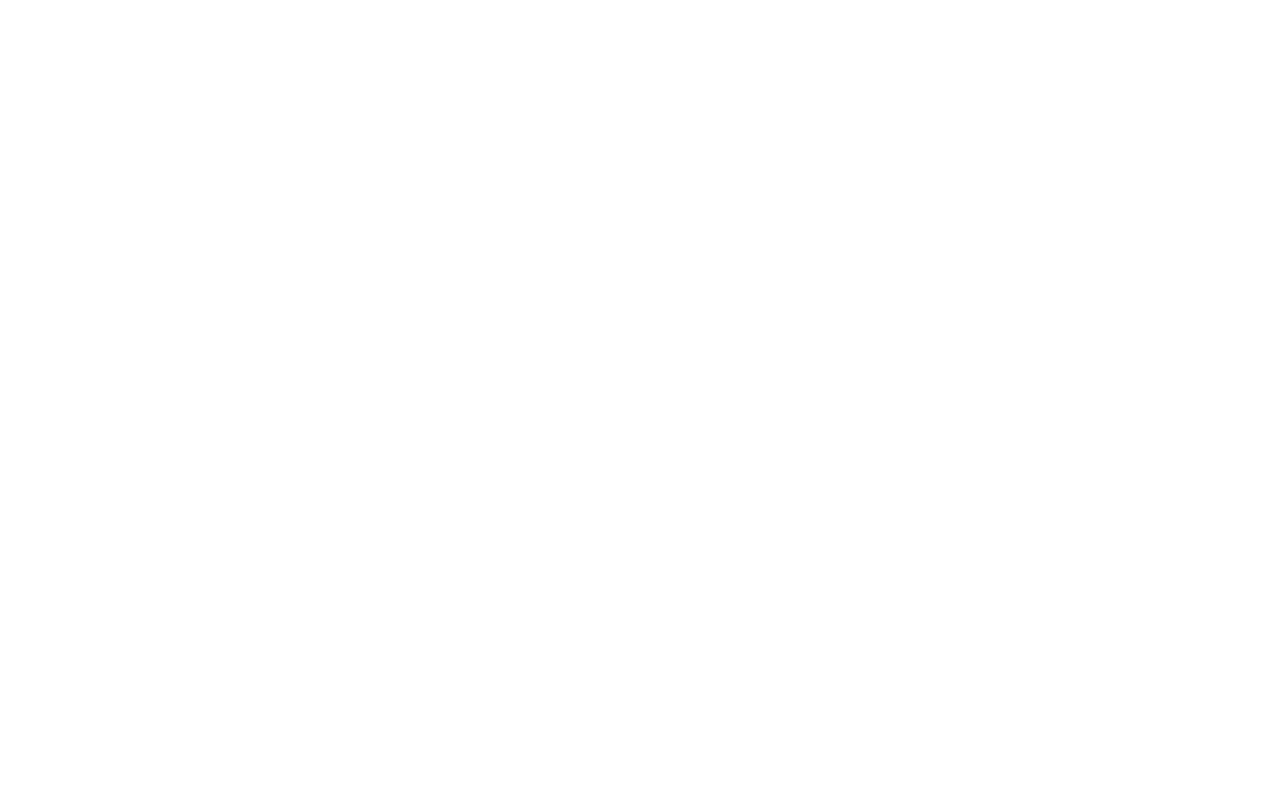
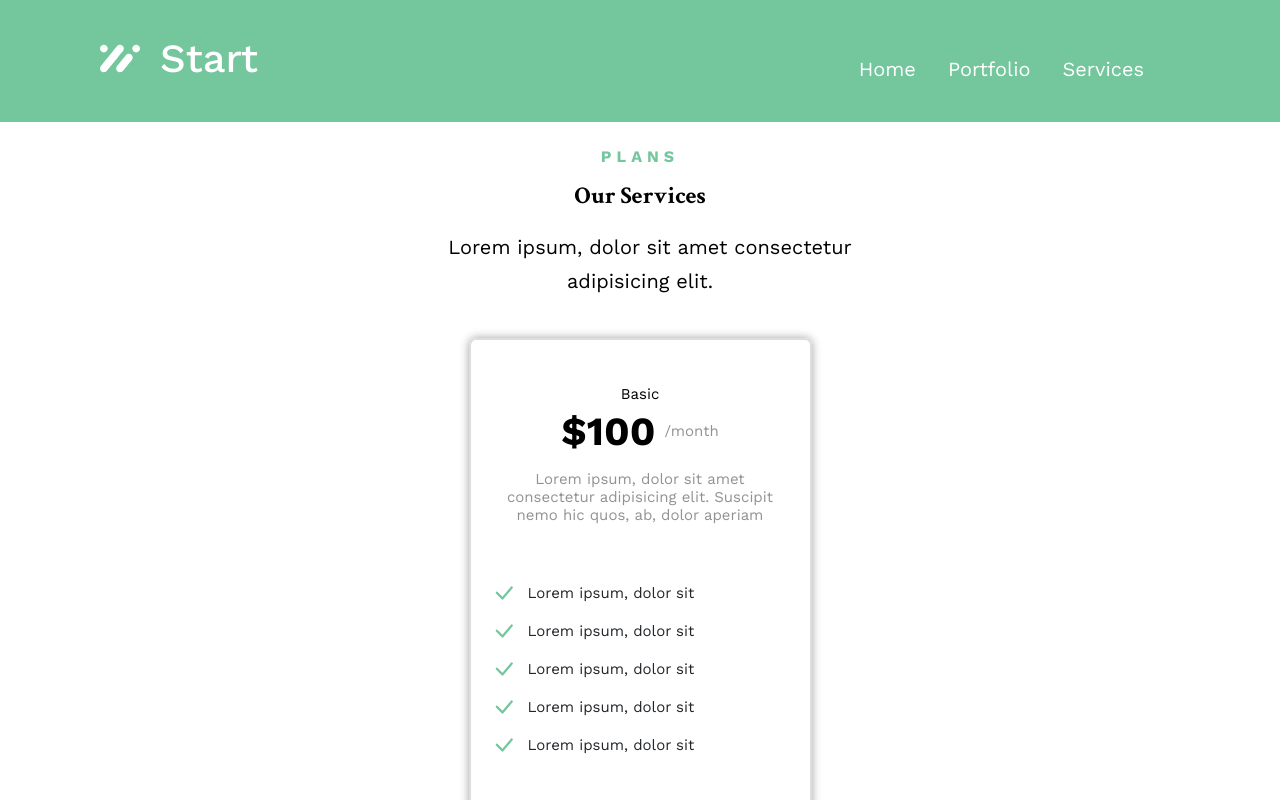
Before and after one commit to FaridaAdamuMagaji/Startup-Page, a React (Create React App) app: page /Services in a window 1280 px wide. Before the commit this address had no page. Shown: the top 800 px of the page. Built offline with nearby package versions, Linux system fonts and the light colour scheme.

Commit message:
added services page

```diff
--- a/src/App.css
+++ b/src/App.css
@@ -501,3 +501,84 @@
   }
 
 }
+
+/*styling for services*/
+.ours{
+  font-family: "Crimson Text", serif;
+  font-size: 24px;
+  font-weight: 700;
+  text-align: center;
+}
+.shadow{
+  border: 2px solid #ddd;
+  box-shadow: 0 0 10px rgba(29, 24, 24, 0.4);
+  width: 339px;
+  height: 560px;
+  justify-self: center;
+  border-radius: 7px;
+  margin-bottom: 35px;
+  margin-top: 45px;
+}
+.basic{
+  text-align: center;
+  font-weight: 400;
+  font-size: 15px;
+  font-family: "Work Sans", serif;
+  padding-top: 30px;
+}
+.cost{
+  text-align: center;
+  display: flex;
+  gap: 9px;
+  justify-self: center;
+  margin-top: -20px;
+}
+.mile{
+  font-family: "Work Sans", serif;
+  font-weight: 700;
+  font-size: 40px;
+  margin-top: 10px;
+}
+.month{
+  font-size: 15px;
+  font-weight: 400;
+  font-family: "Work Sans", serif;
+  color: rgba(33, 37, 41, 0.5);
+  margin-top: 24px;
+}
+.tick{
+  margin-top: 45px;
+  margin-bottom: 45px;
+}
+.ticks{
+  display: flex;
+  gap: 15px;
+  margin-left: 24px;
+  margin-bottom: -10px;
+
+}
+.amet{
+  font-size: 15px;
+  font-weight: 400;
+  text-align: center;
+  justify-self: center;
+  font-family: "Work Sans", serif;
+  width: 279px;
+  color: rgba(33, 37, 41, 0.5);
+  margin-top: -25px;
+}
+.sits{
+  color: rgba(33, 37, 41, 1);
+  font-size: 15px;
+  font-family: "Work Sans", serif;
+  font-weight: 400;
+}
+
+/*Desktop view for services*/
+@media screen and (min-width: 1024px) {
+  .key{
+    display: flex;
+    align-content: center;
+    justify-content: center;
+  }
+}
--- a/src/App.js
+++ b/src/App.js
@@ -4,6 +4,7 @@
 import { BrowserRouter as Router, Routes, Route } from 'react-router-dom';
 import Home from './Component/Pages/Home';
 import Portfolio from './Component/Pages/Portfolio';
+import Services from './Component/Pages/Services';
 
 
 function Welcome() {
@@ -13,6 +14,7 @@
       <Routes>
         <Route path="/" element={<Home />} />
         <Route path="/Portfolio" element={<Portfolio />} />
+        <Route path="/Services" element={<Services />} />
       </Routes>
     </Router>
 
--- /dev/null
+++ b/src/Component/Pages/Services.js
@@ -0,0 +1,13 @@
+import ServiceList from "../ServiceList";
+
+
+const Services = () => {
+    return (
+        <section>
+            <ServiceList />
+
+        </section>
+    );
+}
+
+export default Services;
--- /dev/null
+++ b/src/Component/ServiceList.js
@@ -0,0 +1,101 @@
+import Navbar from "./Navbar";
+import tick from "../assets/tick.svg";
+import { useState } from "react";
+import Footer from "./Footer";
+
+const ServiceList = (props) => {
+
+    const [service, setService] = useState([
+        {
+            subscription: 'Basic',
+            cost: '$100',
+            time: '/month',
+            lorem: 'Lorem ipsum, dolor sit amet consectetur adipisicing elit. Suscipit nemo hic quos, ab, dolor aperiam',
+            picture: 'tick',
+            text: 'Lorem ipsum, dolor sit',
+            id: 1
+        },
+        {
+            subscription: 'Plus',
+            cost: '$250',
+            time: '/month',
+            lorem: 'Lorem ipsum, dolor sit amet consectetur adipisicing elit. Suscipit nemo hic quos, ab, dolor aperiam',
+            picture: 'tick',
+            text: 'Lorem ipsum, dolor sit',
+            id: 2
+        },
+        {
+            subscription: 'Pro',
+            cost: '$400',
+            time: '/month',
+            lorem: 'Lorem ipsum, dolor sit amet consectetur adipisicing elit. Suscipit nemo hic quos, ab, dolor aperiam',
+            picture: 'tick',
+            text: 'Lorem ipsum, dolor sit',
+            id: 3
+        }
+    ]);
+    console.log(props, service);
+    return (
+        <div>
+            <div className="title">
+                <Navbar />
+            </div>
+            <div className="second">
+                <p className="part">
+                    PLANS
+                </p>
+                <p className="ours">Our Services</p>
+                <p className="dolor">
+                    Lorem ipsum, dolor sit amet consectetur <span className="elicits">adipisicing elit.</span>
+                </p>
+            </div>
+            <div>
+                {service.map((services) => (
+                    <div className="key" key={services.id}>
+                        <div id="plus">
+                        <div className="shadow">
+                            <p className="basic">{services.subscription}</p>
+                            <div className="cost">
+                                <p className="mile">{services.cost}</p>
+                                <p className="month">{services.time}</p>
+                            </div>
+                            <p className="amet">{services.lorem}</p>
+                            <div className="tick">
+                                <div className="ticks">
+                                    <img src={tick} alt="works" />
+                                    <p className="sits">{services.text}</p>
+                                </div>
+                                <div className="ticks">
+                                    <img src={tick} alt="works" />
+                                    <p className="sits">{services.text}</p>
+                                </div>
+                                <div className="ticks">
+                                    <img src={tick} alt="works" />
+                                    <p className="sits">{services.text}</p>
+                                </div>
+                                <div className="ticks">
+                                    <img src={tick} alt="works" />
+                                    <p className="sits">{services.text}</p>
+                                </div>
+                                <div className="ticks">
+                                    <img src={tick} alt="works" />
+                                    <p className="sits">{services.text}</p>
+                                </div>
+                            </div>
+                            <div className="last">
+                                <button className="learn">
+                                    <a className="lean" href="#">Learn More</a>
+                                </button>
+                            </div>
+                        </div>
+                        </div>
+                    </div>
+                ))}
+            </div>
+            <Footer />
+
+        </div>
+    );
+}
+
+export default ServiceList;
--- a/src/Component/menu.js
+++ b/src/Component/menu.js
@@ -18,11 +18,13 @@
                 <nav className="list mobile-only">
                     <Link className='lists' to="/" onClick={() => setShowMenu(false)}>Home</Link>
                     <Link className='lists' to="/Portfolio" onClick={() => setShowMenu(false)}>Portfolio</Link>
+                    <Link className='lists' to="/Services" onClick={() => setShowMenu(false)}>Services</Link>
                 </nav>
             )}
             <nav className="desktop-only">
                 <Link className='lists' to="/">Home</Link>
                 <Link className='lists' to="/Portfolio">Portfolio</Link>
+                <Link className='lists' to="/Services">Services</Link>
             </nav>
         </div>
     );
```
Also changed, not shown: src/assets/tick.svg (added).
